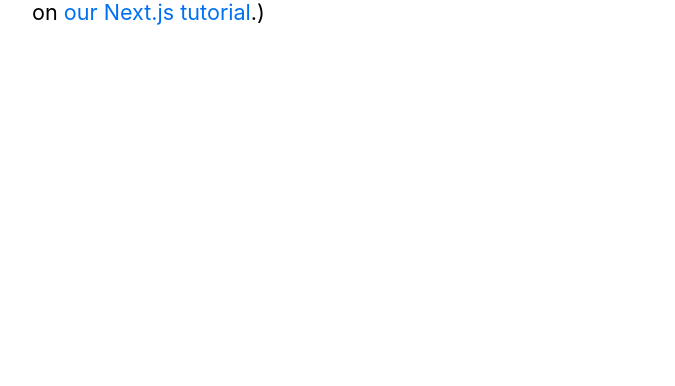
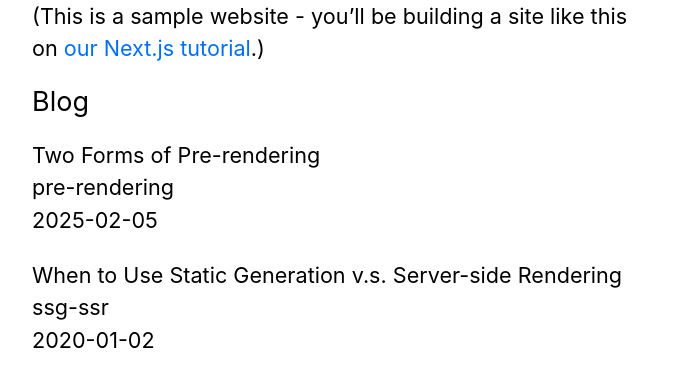
Before and after one commit to maculosa/nextjs-blog, a Next.js app: page / in a window 1280 px wide. Shown: the part 410-796 px from the top of the page, without its empty margins (302-977 px from the left). Built offline with nearby package versions, Linux system fonts and the light colour scheme.

Commit message:
feat: Chapter 25 Implement getStaticProps

```diff
--- a/components/alert.js
+++ /dev/null
@@ -1,15 +0,0 @@
-import styles from './alert.module.css';
-import { clsx } from 'clsx';
-
-export default function Alert({ children, type }) {
-  return (
-    <div
-      className={clsx({
-        [styles.success]: type === 'success',
-        [styles.error]: type === 'error',
-      })}
-    >
-      {children}
-    </div>
-  );
-}
--- a/components/layout.js
+++ b/components/layout.js
@@ -18,7 +18,9 @@ export default function Layout({ children, home }) {
                 />
                 <meta
                     property="og:image"
-                    content={`https://vercel.com/api/www/avatar/04f3e834ac5e37334977a76e5d6ada416b89e6bc?s=160`}
+                    content={`https://og-image.vercel.app/${encodeURI(
+                        siteTitle,
+                    )}.png?theme=light&md=0&fontSize=75px&images=https%3A%2F%2Fassets.zeit.co%2Fimage%2Fupload%2Ffront%2Fassets%2Fdesign%2Fnextjs-black-logo.svg`}
                 />
                 <meta name="og:title" content={siteTitle} />
                 <meta name="twitter:card" content="summary_large_image" />
--- a/pages/index.js
+++ b/pages/index.js
@@ -3,8 +3,18 @@ import Head from 'next/head';
 import styles from '../styles/Home.module.css';
 import utilStyles from '../styles/utils.module.css';
 import Layout, { siteTitle } from '../components/layout';
+import { getSortedPostsData } from '../lib/posts';
 
-export default function Home() {
+export async function getStaticProps() {
+  const allPostsData = getSortedPostsData()
+  return {
+      props: {
+          allPostsData
+      }
+  }
+}
+
+export default function Home({ allPostsData }) {
   return (
     <Layout home>
       <Head>
@@ -17,6 +27,21 @@ export default function Home() {
           <a href="https://nextjs.org/learn">our Next.js tutorial</a>.)
         </p>
       </section>
+
+      <section className={`${utilStyles.headingMd} ${utilStyles.padding1px}`}>
+        <h2 className={utilStyles.headingLg}>Blog</h2>
+        <ul className={utilStyles.list}>
+          {allPostsData.map(({ id, date, title }) => (
+            <li className={utilStyles.listItem} key={id}>
+              {title}
+              <br />
+              {id}
+              <br />
+              {date}
+            </li>
+          ))}
+        </ul>
+      </section>
     </Layout>
   );
 }
```
Also changed, not shown: components/alert.module.css (deleted, +0 -7 lines), public/images/profile.jpg (added).
